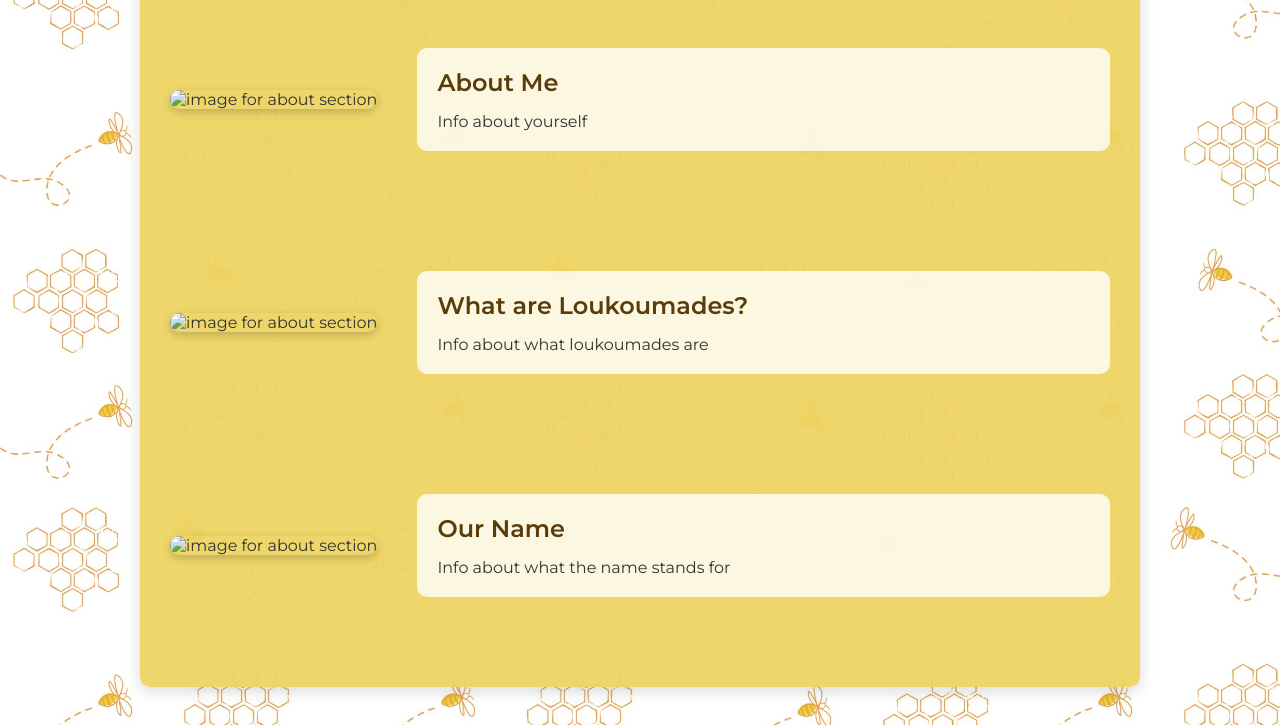
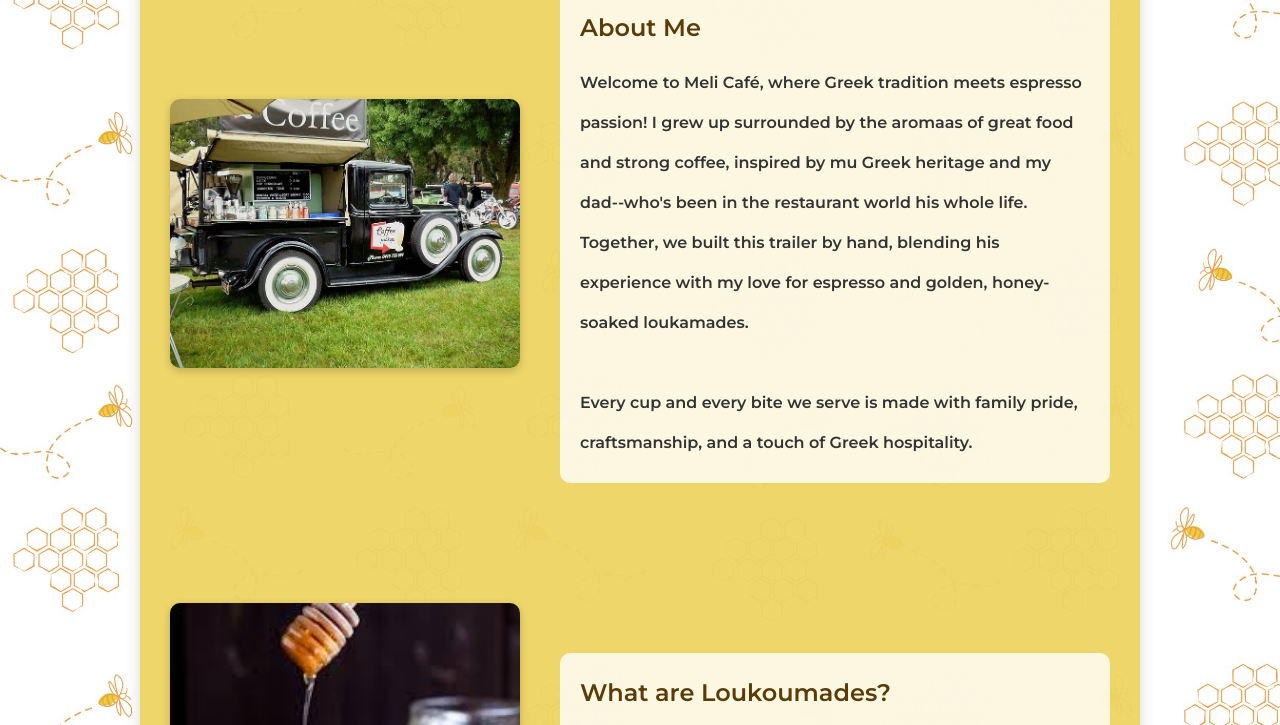
Before and after one commit to Cazmanian/Meli-Cafe, a plain HTML site: page Meli-Cafe/index.html in a window 1280 px wide. Shown: the part 626-1351 px from the top of the page. Drawn offline with Linux system fonts and the light colour scheme; a web font is replaced by a local one.

Commit message:
changes and placeholders for about me page

```diff
--- a/Meli-Cafe/index.html
+++ b/Meli-Cafe/index.html
@@ -32,31 +32,43 @@
                 </div>
             <section class="about-section">
                 <div class="about-img">
-                    <img src="" alt="image for about section">
+                    <img src="assets/coffee truck stock.jpg" alt="image for about section">
                 </div>
                 <div class="about-text">
                     <h2>About Me</h2>
-                    <p>Info about yourself</p>
+                    <p>Welcome to Meli Café, where Greek tradition meets espresso passion! I grew up surrounded by the aromaas of great food and strong coffee,
+                         inspired by mu Greek heritage and my dad--who's been in the restaurant world his whole life. Together, we built this trailer by hand, blending his experience
+                         with my love for espresso and golden, honey-soaked loukamades.
+                    </p>
+                    <br>
+                    <p>
+                        Every cup and every bite we serve is made with family pride, craftsmanship, and a touch of Greek hospitality.
+                    </p>
                 </div>
             </section>
 
             <section class="about-section">
                 <div class="about-img">
-                    <img src="" alt="image for about section">
+                    <img src="assets/loukoumades stock.jfif" alt="image for about section">
                 </div>
                 <div class="about-text">
                     <h2>What are Loukoumades?</h2>
-                    <p>Info about what loukoumades are</p>
+                    <p>Loukamades are traditional Greek doughnuts. Crispy on the outside, soft inside, and traditionally soaked in honey and sprinked with cinnamon.
+                        They're a sweet classic enjoyed  for centuries, beste paired with good coffee and good company.
+                    </p>
                 </div>
             </section>
 
             <section class="about-section">
                 <div class="about-img">
-                    <img src="" alt="image for about section">
+                    <img src="assets/coffee stock.jpg" alt="image for about section">
                 </div>
                 <div class="about-text">
                     <h2>Our Name</h2>
-                    <p>Info about what the name stands for</p>
+                    <p>
+                        <i>Meli</i> means "honey" in Greek -- a nod to both our heritage and the sweetness at the heart of what we do. From golden loukoumades to smooth espresso,
+                        Meli Café celebrates simple, authentic flavaors made with care and tradition.
+                    </p>
                 </div>
             </section>
             </div>
--- a/Meli-Cafe/style.css
+++ b/Meli-Cafe/style.css
@@ -28,8 +28,7 @@ body {
 }
 .front-logo {
   text-align: center;
-  margin-top: 0px;
-  margin-bottom: 0px;
+  margin-top: -60px;
 }
 .front-logo img {
   width: 500px;
@@ -126,10 +125,12 @@ footer a {
 }
 
 .about-text {
+  font-weight: 550;
   flex: 1;
   background: rgba(255,255,255,0.8);
   padding: 20px;
   border-radius: 10px;
+  line-height: 40px;
 }
 
 .about-text h2 {
```
Also changed, not shown: Meli-Cafe/assets/coffee stock.jpg (added), Meli-Cafe/assets/coffee truck stock.jpg (added), Meli-Cafe/assets/loukoumades stock.jfif (added).
